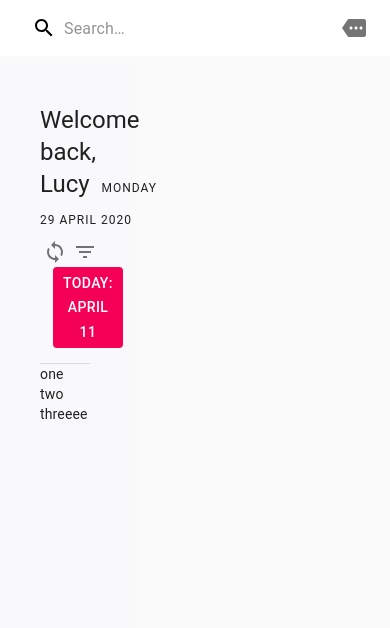
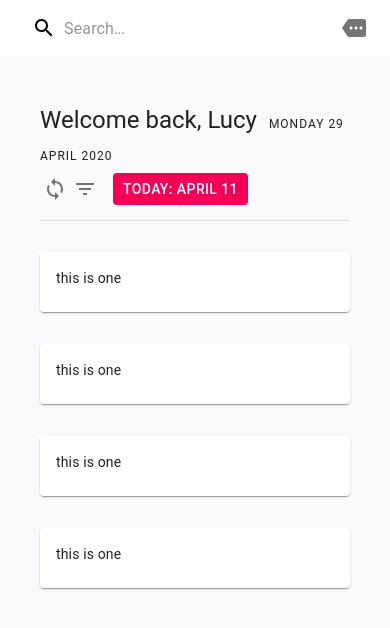
Before and after one commit to naldal/Material-Dashboard, a React (Create React App) app: page / in a window 390 px wide. Shown: the top 628 px of the page. Built offline with nearby package versions, Linux system fonts and the light colour scheme.

Commit message:
add breakpoint in Component to have responsive grid

```diff
--- a/src/Components.js
+++ b/src/Components.js
@@ -23,7 +23,8 @@ const useStyles = makeStyles((theme)=>({
         background: '#f9f9fc',
         padding: '40px',
         [theme.breakpoints.down('sm')]:{
-            left: "0px"
+            left: "0px",
+            width: "100%"
         },
     },
     divideStyle: {
--- a/src/Default.jsx
+++ b/src/Default.jsx
@@ -1,11 +1,51 @@
 import React from 'react';
 import {makeStyles} from "@material-ui/core/styles";
+import {Grid} from "@material-ui/core";
+import Card from "@material-ui/core/Card";
+import CardContent from "@material-ui/core/CardContent";
 
+const useStyle = makeStyles({
+    gridContainer: {
+        marginTop: "15px"
+    }
+})
 
 const Default = (props) => {
+    const classes = useStyle();
+
     return (
         <div>
-            one two threeee
+            <Grid container spacing={4} className={classes.gridContainer}>
+                <Grid item md={3} sm={6} xs={12}>
+                    <Card className={classes.root} raised={false}>
+                        <CardContent>
+                            this is one
+                        </CardContent>
+                    </Card>
+                </Grid>
+
+                <Grid item md={3} sm={6} xs={12}>
+                    <Card className={classes.root} raised={false}>
+                        <CardContent>
+                            this is one
+                        </CardContent>
+                    </Card>
+                </Grid>
+                <Grid item md={3} sm={6} xs={12}>
+                    <Card className={classes.root} raised={false}>
+                        <CardContent>
+                            this is one
+                        </CardContent>
+                    </Card>
+                </Grid>
+                <Grid item md={3} sm={6} xs={12}>
+                    <Card className={classes.root} raised={false}>
+                        <CardContent>
+                            this is one
+                        </CardContent>
+                    </Card>
+                </Grid>
+            </Grid>
         </div>
     );
 };
```
